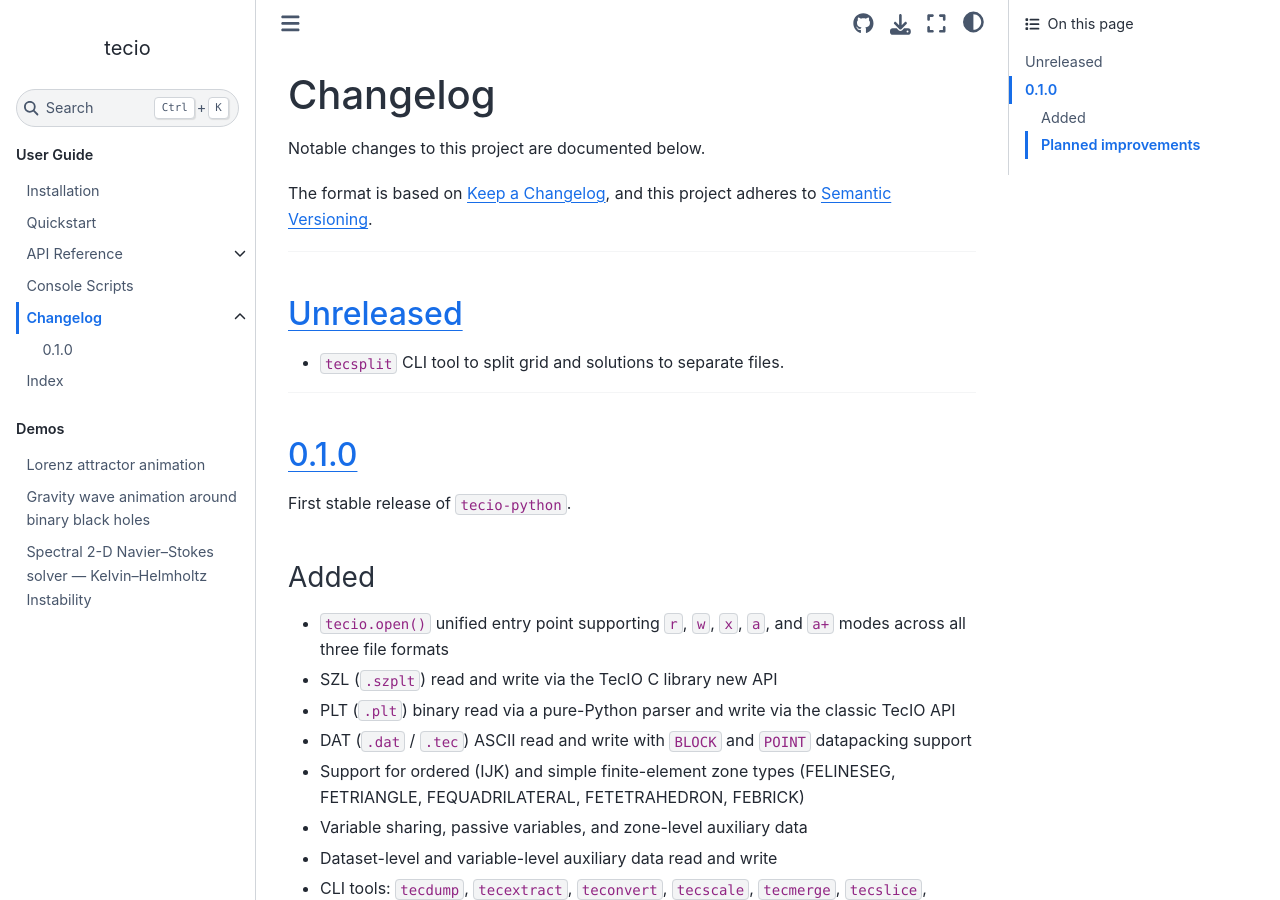
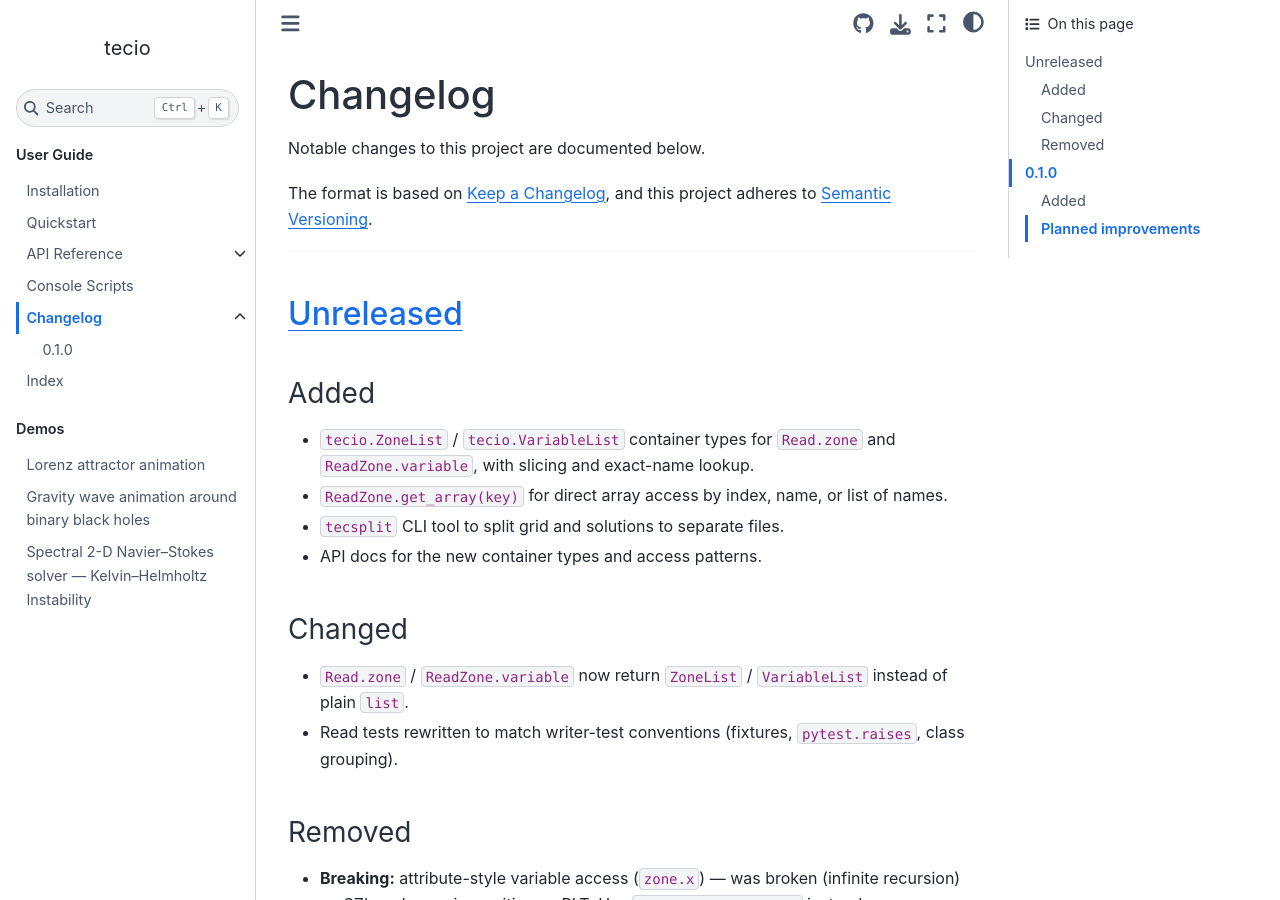
Before and after one commit to meersman/tecio, a Sphinx documentation site: the page built from docs/changelog.md, in a window 1280 px wide and 900 px high. Built offline with Sphinx 7.4.7 and the Sphinx Book theme 1.1.4, drawn with Linux system fonts in a browser that asks for light colours; some of the changed text lies outside the part shown.

Commit message:
updated changelog with recent updates

```diff
--- a/docs/changelog.md
+++ b/docs/changelog.md
@@ -9,7 +9,27 @@ and this project adheres to [Semantic Versioning](https://semver.org/spec/v2.0.0
 
 ## [Unreleased]
 
+### Added
+
+- `tecio.ZoneList` / `tecio.VariableList` container types for `Read.zone` and
+  `ReadZone.variable`, with slicing and exact-name lookup.
+- `ReadZone.get_array(key)` for direct array access by index, name, or list
+  of names.
 - `tecsplit` CLI tool to split grid and solutions to separate files.
+- API docs for the new container types and access patterns.
+
+### Changed
+
+- `Read.zone` / `ReadZone.variable` now return `ZoneList` / `VariableList`
+  instead of plain `list`.
+- Read tests rewritten to match writer-test conventions (fixtures,
+  `pytest.raises`, class grouping).
+
+### Removed
+
+- **Breaking:** attribute-style variable access (`zone.x`) — was broken
+  (infinite recursion) on SZL and case-insensitive on PLT. Use
+  `zone.get_array("x")` instead.
 
 ---
 
```
